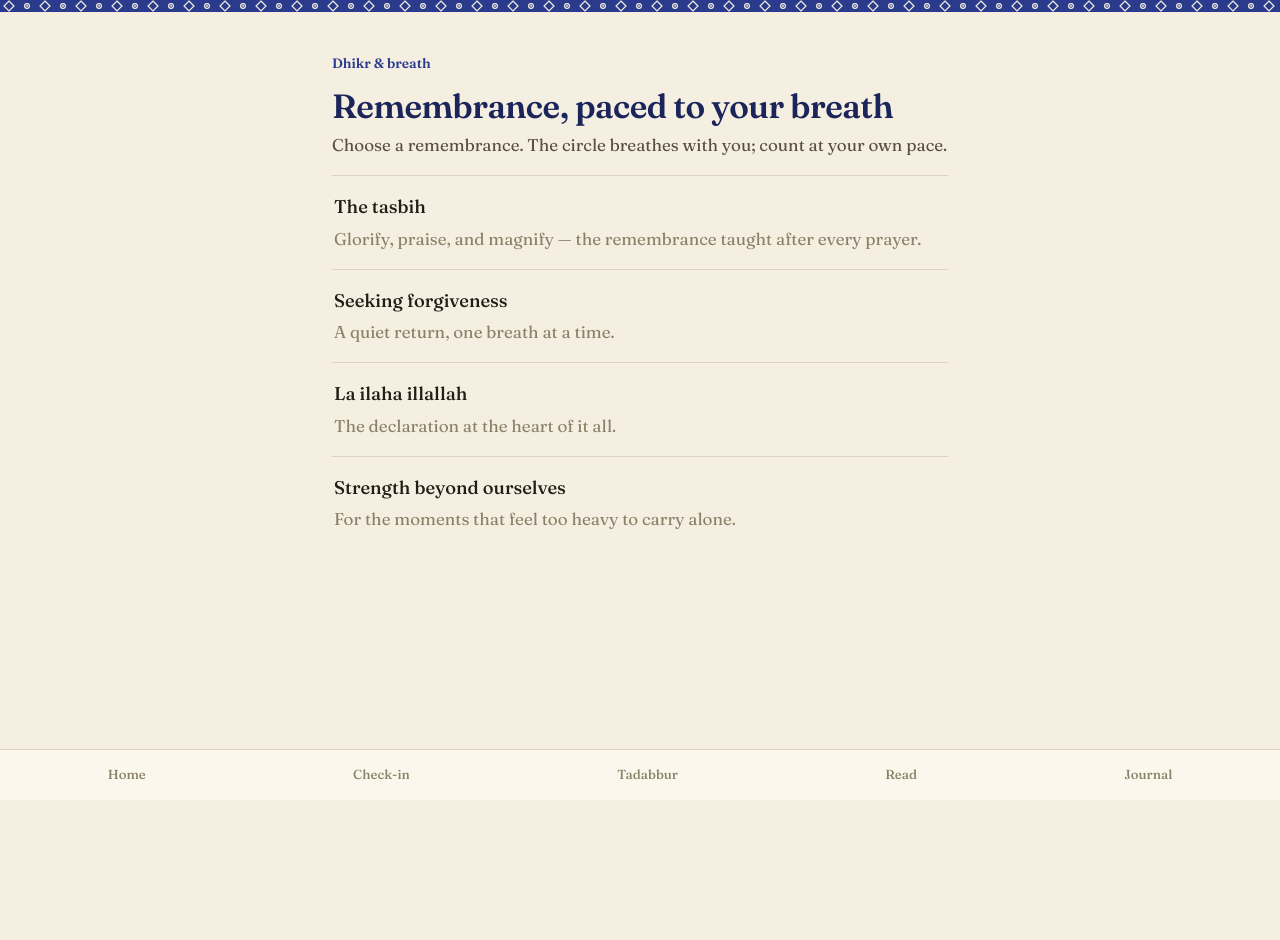
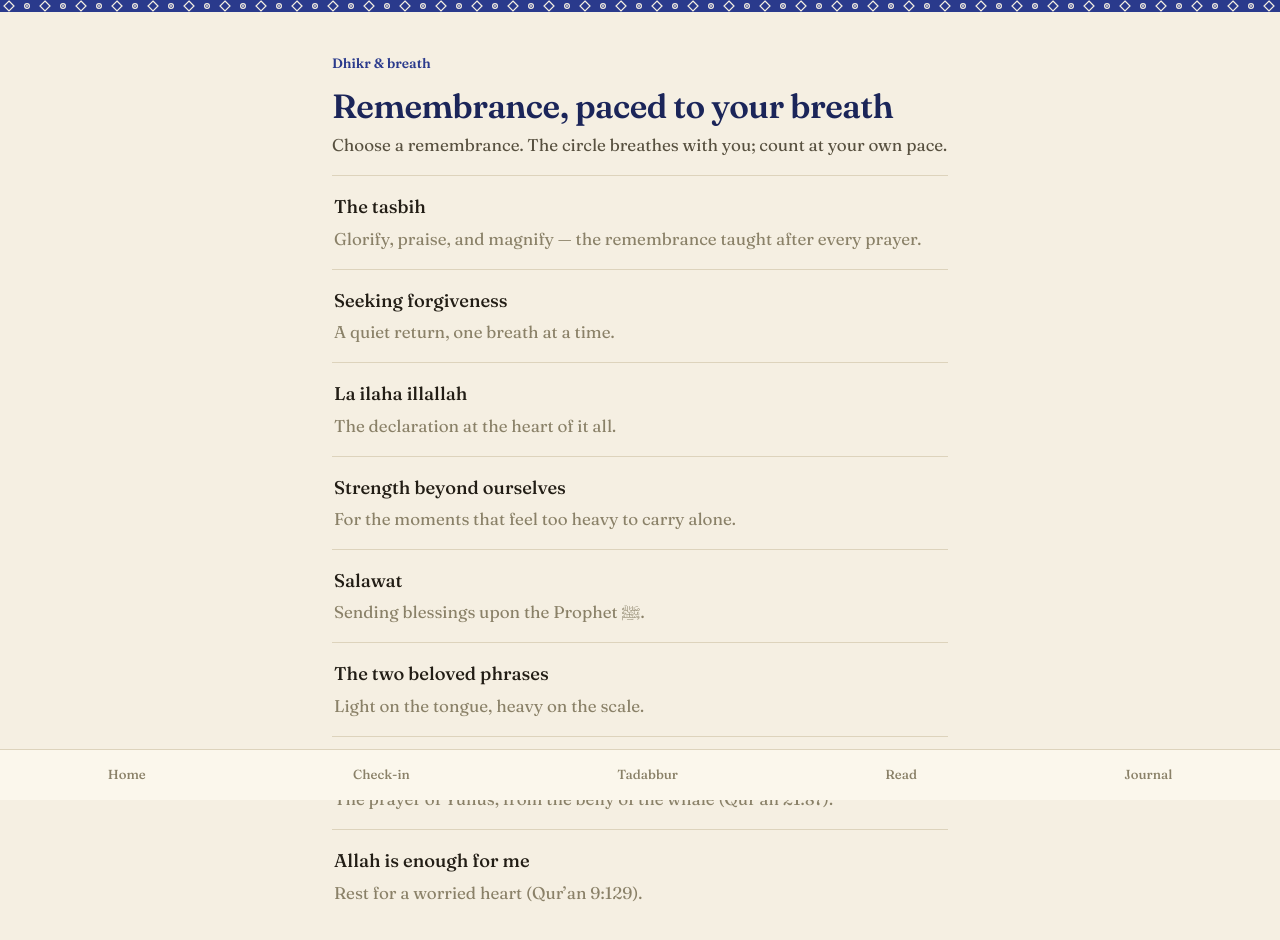
Before and after one commit to mohammedfirdouss/MindfulVerse, a React (Vite) app: page /dhikr in a window 1280 px wide. Shown: the top 940 px of the page. Before the commit the page ends 800 px from the top, so only its background shows below. Built offline with nearby package versions, Linux system fonts and the light colour scheme.

Commit message:
feat: add new Dhikr sets for Salawat, two beloved phrases, dua Yunus, and Hasbiyallah

```diff
--- a/src/pages/Dhikr.tsx
+++ b/src/pages/Dhikr.tsx
@@ -55,6 +55,64 @@ const SETS: DhikrSet[] = [
         translit: "La hawla wa la quwwata illa billah",
         meaning: "There is no power nor strength except through Allah",
         count: 33,
+      },
+    ],
+  },
+  {
+    id: "salawat",
+    title: "Salawat",
+    desc: "Sending blessings upon the Prophet ﷺ.",
+    items: [
+      {
+        arabic: "ٱللَّهُمَّ صَلِّ عَلَىٰ مُحَمَّدٍ وَعَلَىٰ آلِ مُحَمَّدٍ",
+        translit: "Allahumma salli ‘ala Muhammad wa ‘ala aali Muhammad",
+        meaning: "O Allah, send blessings upon Muhammad and the family of Muhammad",
+        count: 10,
+      },
+    ],
+  },
+  {
+    id: "two-beloved",
+    title: "The two beloved phrases",
+    desc: "Light on the tongue, heavy on the scale.",
+    items: [
+      {
+        arabic: "سُبْحَانَ ٱللَّهِ وَبِحَمْدِهِ",
+        translit: "SubhanAllahi wa bihamdihi",
+        meaning: "Glory be to Allah, and all praise is His",
+        count: 33,
+      },
+      {
+        arabic: "سُبْحَانَ ٱللَّهِ ٱلْعَظِيمِ",
+        translit: "SubhanAllahil-‘Azim",
+        meaning: "Glory be to Allah, the Magnificent",
+        count: 33,
+      },
+    ],
+  },
+  {
+    id: "dua-yunus",
+    title: "The call from the depths",
+    desc: "The prayer of Yunus, from the belly of the whale (Qur’an 21:87).",
+    items: [
+      {
+        arabic: "لَآ إِلَٰهَ إِلَّآ أَنتَ سُبْحَٰنَكَ إِنِّى كُنتُ مِنَ ٱلظَّٰلِمِينَ",
+        translit: "La ilaha illa anta, subhanaka, inni kuntu minaz-zalimin",
+        meaning: "There is no god but You; glory be to You — truly I have been among the wrongdoers",
+        count: 33,
+      },
+    ],
+  },
+  {
+    id: "hasbiyallah",
+    title: "Allah is enough for me",
+    desc: "Rest for a worried heart (Qur’an 9:129).",
+    items: [
+      {
+        arabic: "حَسْبِىَ ٱللَّهُ لَآ إِلَٰهَ إِلَّا هُوَ ۖ عَلَيْهِ تَوَكَّلْتُ وَهُوَ رَبُّ ٱلْعَرْشِ ٱلْعَظِيمِ",
+        translit: "Hasbiyallahu la ilaha illa huwa, ‘alayhi tawakkaltu, wa huwa Rabbul-‘arshil-‘azim",
+        meaning: "Allah is enough for me; there is no god but Him. In Him I trust — He is the Lord of the Mighty Throne",
+        count: 7,
       },
     ],
   },
```
